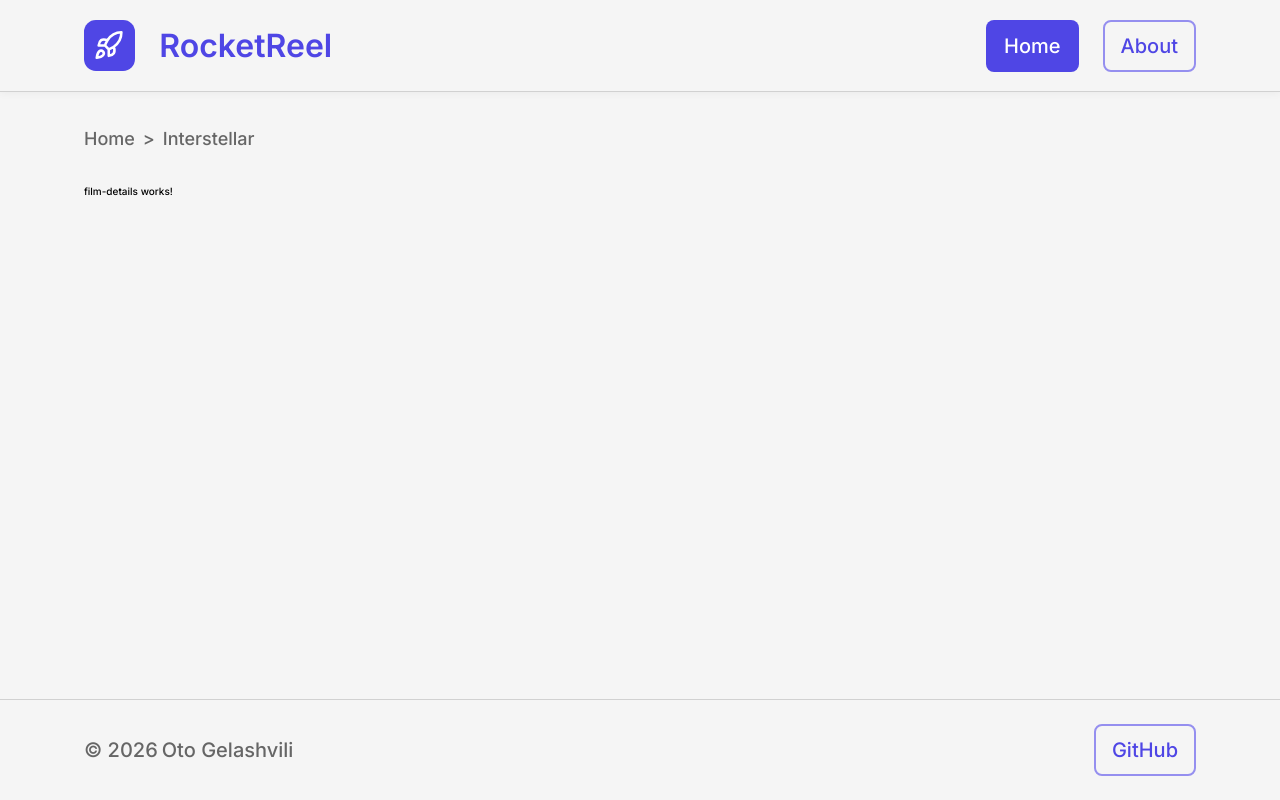
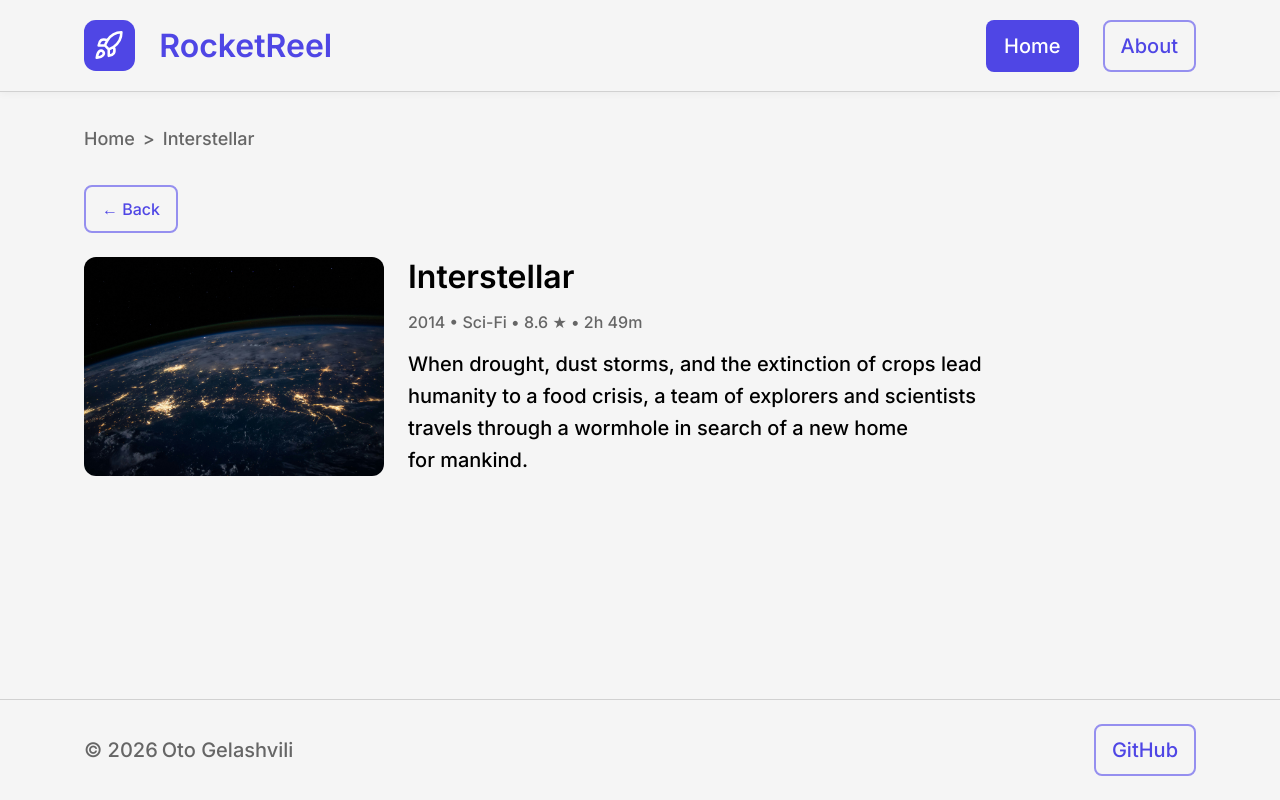
Before and after one commit to Oto-Gelashvili/RocketReel, an Angular app: page /films/1 in a window 1280 px wide. Built offline with nearby package versions, Linux system fonts and the light colour scheme.

Commit message:
feat: add film details page

```diff
--- a/src/app/features/film-details/film-details.css
+++ b/src/app/features/film-details/film-details.css
@@ -0,0 +1,67 @@
+:host {
+  flex: 1;
+}
+
+.details {
+  display: flex;
+  flex-direction: column;
+  gap: 2.4rem;
+}
+
+.ctaBtnOutline {
+  width: fit-content;
+  font-size: var(--btn-s);
+}
+
+.content {
+  display: flex;
+  gap: 2.4rem;
+}
+
+.content img {
+  width: 300px;
+  border-radius: 12px;
+}
+
+.info {
+  display: flex;
+  flex-direction: column;
+  gap: 1.6rem;
+}
+
+.info h1 {
+  font-size: 3.2rem;
+}
+
+.meta {
+  font-size: var(--btn-s);
+
+  color: var(--grey-500);
+}
+
+.description {
+  line-height: 1.6;
+  max-width: 600px;
+  font-size: var(--btn-m);
+}
+@media screen and (max-width: 768px) {
+  .content {
+    flex-direction: column;
+  }
+  .content img {
+    width: 100%;
+  }
+}
+@media screen and (max-width: 575px) {
+  .grid {
+    grid-template-columns: 1fr;
+  }
+  .header {
+    flex-direction: column;
+    gap: 1.6rem;
+  }
+  .header input {
+    width: 100%;
+    padding-block: 1.2rem;
+  }
+}
--- a/src/app/features/film-details/film-details.html
+++ b/src/app/features/film-details/film-details.html
@@ -1 +1,21 @@
-<p>film-details works!</p>
+@if (film(); as f) {
+  <div class="details">
+    <button class="ctaBtnOutline" (click)="goBack()">← Back</button>
+
+    <div class="content">
+      <img [src]="f.posterUrl" [alt]="f.title" />
+
+      <div class="info">
+        <h1>{{ f.title }}</h1>
+
+        <p class="meta">
+          {{ f.year }} • {{ f.genre }} • {{ f.rating }} ★ • {{ f.duration | duration }}
+        </p>
+
+        <p class="description">
+          {{ f.description }}
+        </p>
+      </div>
+    </div>
+  </div>
+}
--- a/src/app/features/film-details/film-details.ts
+++ b/src/app/features/film-details/film-details.ts
@@ -1,11 +1,14 @@
-import { Component, inject, OnInit } from '@angular/core';
+import { Component, inject, OnInit, signal } from '@angular/core';
 import { BreadcrumbsService } from '../../core/services/breadcrumbs.service';
 import { FilmService } from '../../core/services/film.service';
 import { ActivatedRoute, Router } from '@angular/router';
+import { Film } from '../models/film.model';
+import { DurationPipe } from '../../shared/pipes/duration-pipe';
 
 @Component({
   selector: 'app-film-details',
   templateUrl: './film-details.html',
+  imports: [DurationPipe],
   styleUrl: './film-details.css',
 })
 export class FilmDetails implements OnInit {
@@ -13,6 +16,7 @@ export class FilmDetails implements OnInit {
   private filmService = inject(FilmService);
   private router = inject(Router);
   private activatedRoute = inject(ActivatedRoute);
+  film = signal<Film | null>(null);
 
   ngOnInit() {
     const idParam = this.activatedRoute.snapshot.paramMap.get('id');
@@ -23,13 +27,18 @@ export class FilmDetails implements OnInit {
       return;
     }
 
-    const film = this.filmService.getById(id);
+    const foundFilm = this.filmService.getById(id);
 
-    if (!film) {
+    if (!foundFilm) {
       this.router.navigate(['/']);
       return;
     }
 
-    this.breadcrumbsService.set([{ label: 'Home', link: '/' }, { label: film.title }]);
+    this.film.set(foundFilm);
+
+    this.breadcrumbsService.set([{ label: 'Home', link: '/' }, { label: foundFilm.title }]);
+  }
+  goBack() {
+    this.router.navigate(['/']);
   }
 }
--- /dev/null
+++ b/src/app/shared/pipes/duration-pipe.ts
@@ -0,0 +1,16 @@
+import { Pipe, PipeTransform } from '@angular/core';
+
+@Pipe({
+  name: 'duration',
+  standalone: true,
+})
+export class DurationPipe implements PipeTransform {
+  transform(minutes: number): string {
+    if (!minutes) return '';
+
+    const h = Math.floor(minutes / 60);
+    const m = minutes % 60;
+
+    return `${h}h ${m}m`;
+  }
+}
```
